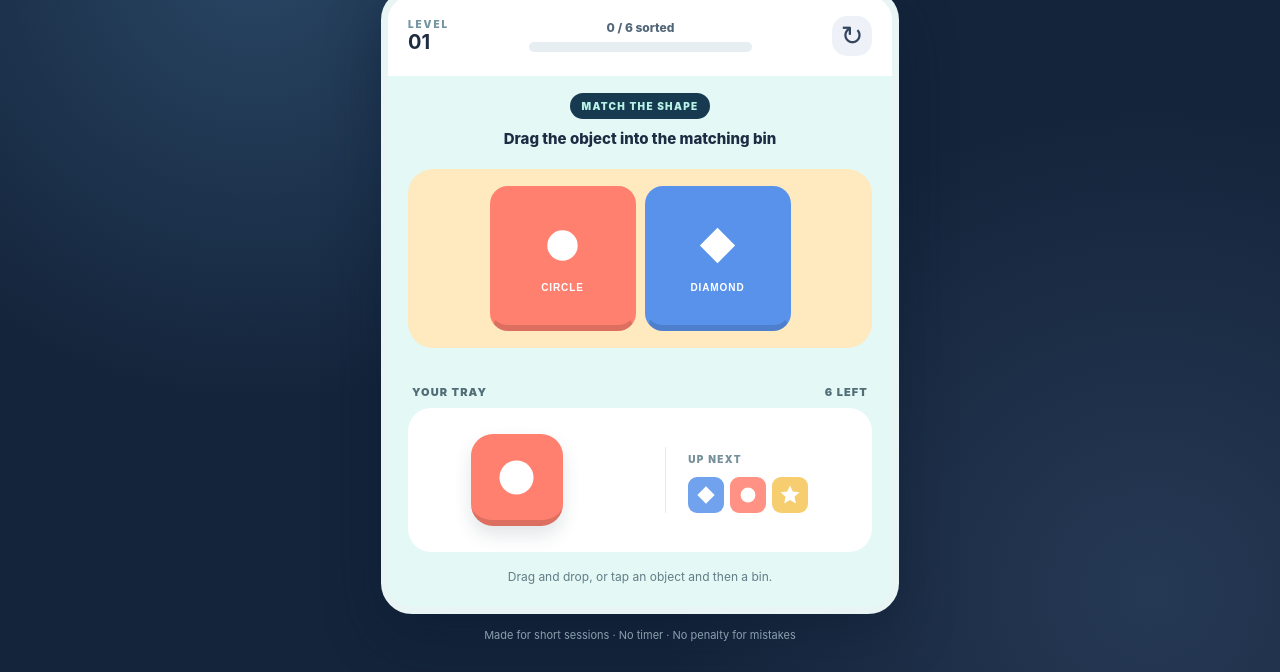
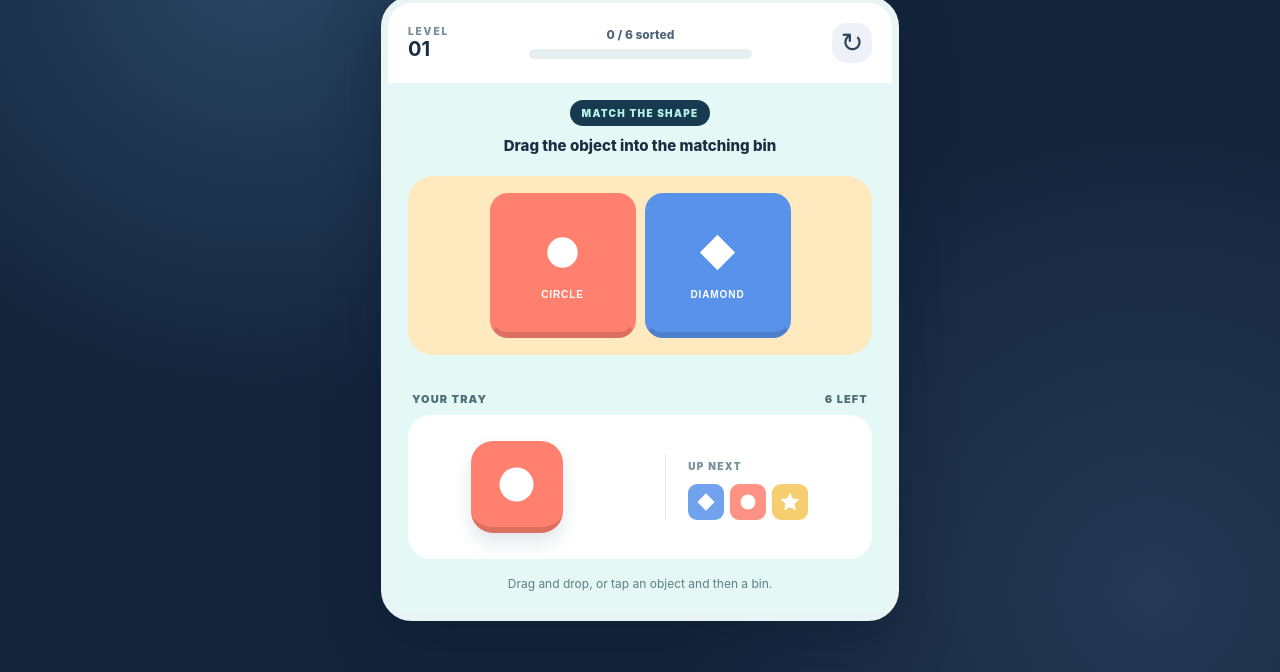
Before and after one commit to Pah1ava/Web-game_Sort-Snap, a plain HTML site: page index.html in a window 1280 px wide. Shown: the part 128-800 px from the top of the page. Drawn offline with Linux system fonts and the light colour scheme.

Commit message:
Update index.html

```diff
--- a/index.html
+++ b/index.html
@@ -39,7 +39,7 @@
         <div class="result-card"><div class="result-icon">✦</div><span class="eyebrow">TRAY CLEARED</span><h2 id="resultTitle">Nicely sorted!</h2><p id="resultCopy">Every object found its place.</p><div class="result-actions"><button id="nextButton" class="primary" type="button">Next level →</button><button id="againButton" class="secondary" type="button">Play again</button></div></div>
       </div>
     </section>
-    <footer>Made for short sessions · No timer · No penalty for mistakes</footer>
+    <footer></footer>
   </main>
 </body>
 </html>
```
